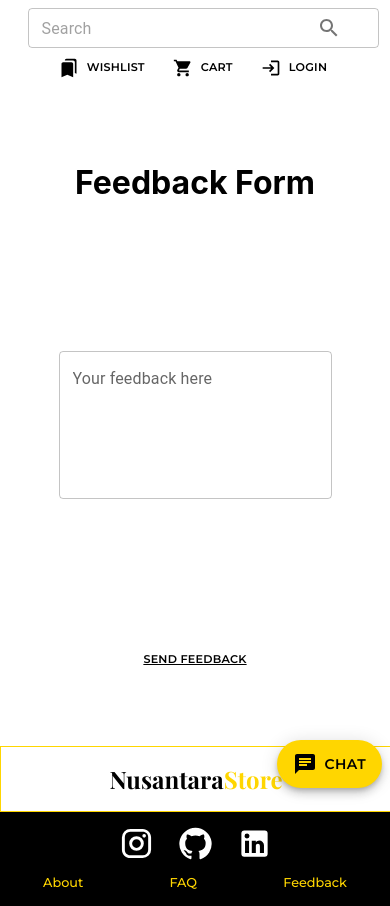
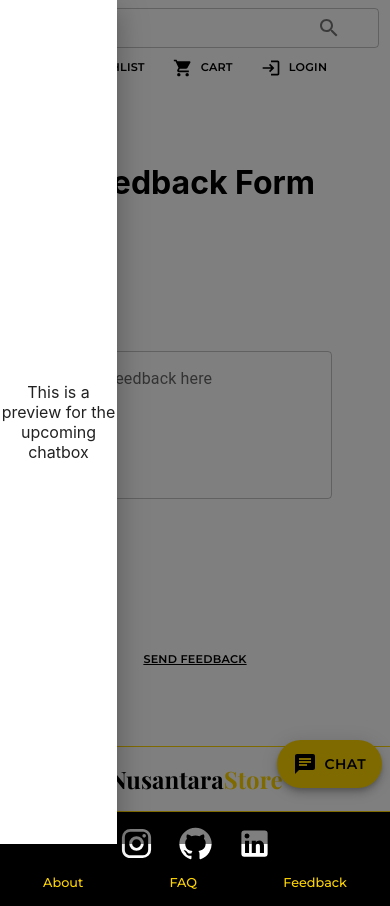
Before and after one commit to borednuna/NusantaraStore051_FE, a React (Create React App) app: page / in a window 390 px wide. Both pictures are taken after a click on the button "CHAT". Built offline with nearby package versions, Linux system fonts and the light colour scheme.

Commit message:
feat: finalize responsive chatbox

```diff
--- a/src/App.js
+++ b/src/App.js
@@ -1,13 +1,13 @@
 import './App.scss';
 import Header from './infrastructure/components/header/header';
 import Footer from './infrastructure/components/footer/footer';
-import ChatFab from './infrastructure/components/chat_fab/chat_fab';
+import Chat from './infrastructure/components/chat/chat';
 import Feedback from './presentation/pages/feedback/feedback';
 
 function App() {
   return (
     <div className="App">
-      <ChatFab />
+      <Chat />
       <Header />
       <Feedback />
       <Footer />
--- /dev/null
+++ b/src/infrastructure/components/chat/chat.js
@@ -0,0 +1,74 @@
+import React, { useState, useEffect } from "react";
+import './chat.scss';
+
+import Fab from '@mui/material/Fab';
+import ChatIcon from '@mui/icons-material/Chat';
+import Drawer from '@mui/material/Drawer';
+
+const ChatFab = () => {
+    const [state, setState] = useState(false);
+    const [isDesktop, setDesktop] = useState(true);
+
+    useEffect(() => {
+        function handleResize() {
+            if (window.innerWidth < 768) {
+                setDesktop(false);
+            } else {
+                setDesktop(true);
+            }
+        }
+
+        window.addEventListener("resize", handleResize);
+
+        return () => window.removeEventListener("resize", handleResize);
+    }, []);
+
+    const drawerContentDesktop = (
+        <div style={{
+            width: '30vw',
+            height: '100vh',
+            display: 'flex'
+        }}>
+            <p style={{ margin: 'auto', textAlign: 'center' }}>This is a preview for the upcoming chatbox</p>
+        </div>
+    );
+
+    const drawerContentMobile = (
+        <div style={{
+            width: '90vw',
+            height: '100vh',
+            display: 'flex'
+        }}>
+            <p style={{ margin: 'auto', textAlign: 'center' }}>This is a preview for the upcoming chatbox</p>
+        </div>
+    )
+
+    const toggleDrawer = (open) => (event) => {
+        if (event.type === 'keydown' && (event.key === 'Tab' || event.key === 'Shift')) {
+          return;
+        }
+
+        setState(open);
+      };
+
+    return (
+        <div className="chatfab">
+            <Fab
+                variant="extended"
+                className="fab"
+                onClick={toggleDrawer(true)}
+            >
+                <ChatIcon sx={{ mr: 1 }} />
+                Chat
+            </Fab>
+            <Drawer
+                open={state}
+                onClose={toggleDrawer(false)}
+            >
+                {isDesktop ? drawerContentDesktop : drawerContentMobile}
+            </Drawer>
+        </div>
+    );
+}
+
+export default ChatFab;
--- a/src/infrastructure/components/chat_fab/chat_fab.js
+++ /dev/null
@@ -1,18 +0,0 @@
-import React from "react";
-import './chat_fab.scss';
-
-import Fab from '@mui/material/Fab';
-import ChatIcon from '@mui/icons-material/Chat';
-
-const ChatFab = () => {
-  return (
-    <div className="chatfab">
-        <Fab variant="extended" className="fab">
-            <ChatIcon sx={{ mr: 1 }} />
-            Chat
-        </Fab>
-    </div>
-  );
-}
-
-export default ChatFab;
```
Also changed, not shown: src/infrastructure/components/chat/chat.scss (renamed from src/infrastructure/components/chat_fab/chat_fab.scss).
